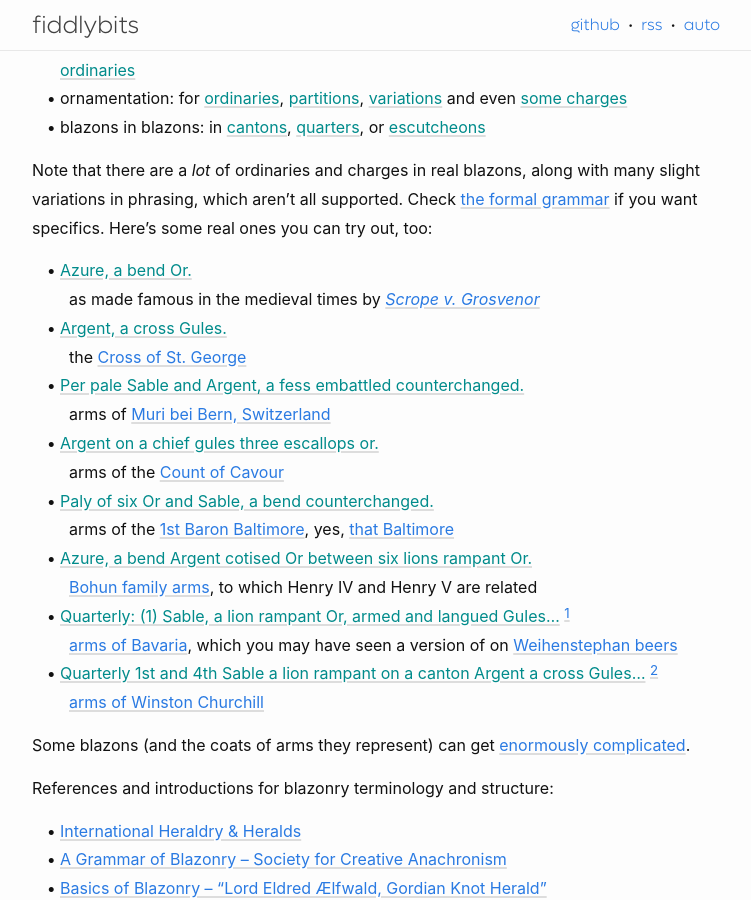
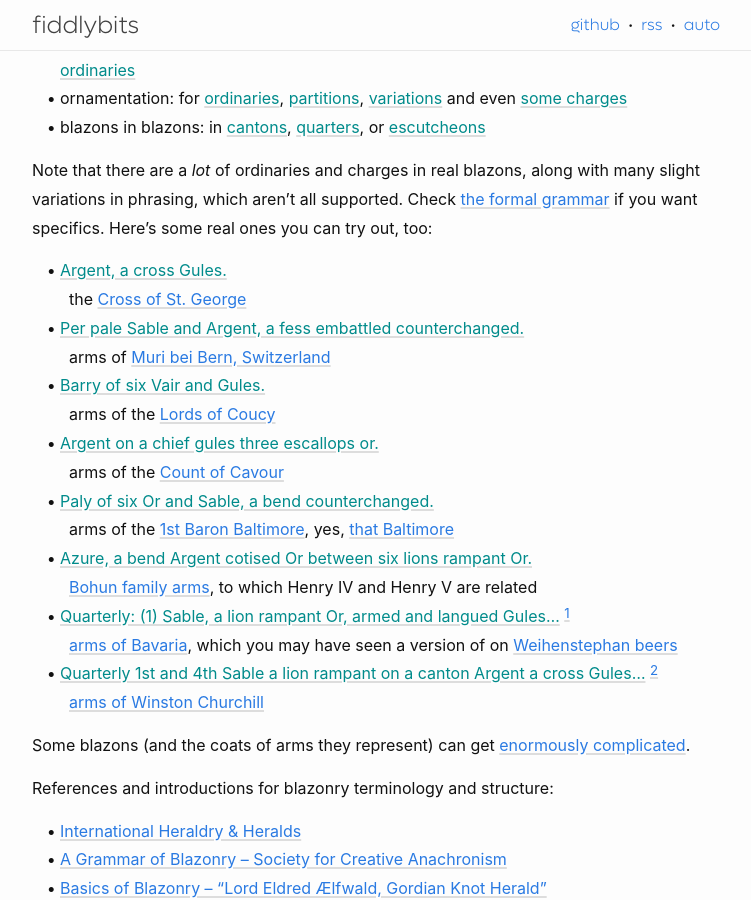
Before and after one commit to seansfkelley/seansfkelley.github.io, a Jekyll site: the page built from _posts/2023-08-28-blazonry.md, in a window 1280 px wide and 900 px high, scrolled down 767 px. Shown: the whole window, without its empty margins (264-1015 px from the left). Built offline with Jekyll 4.4.1, drawn with Linux system fonts in a browser that asks for light colours.

Commit message:
Add example of Coucy.

```diff
--- a/_posts/2023-08-28-blazonry.md
+++ b/_posts/2023-08-28-blazonry.md
@@ -84,15 +84,15 @@
 
 Note that there are a _lot_ of ordinaries and charges in real blazons, along with many slight variations in phrasing, which aren't all supported. Check [the formal grammar](/assets/blazonry/grammar.txt) if you want specifics. Here's some real ones you can try out, too:
 
-- <a href="#" data-example>Azure, a bend Or.</a>
-    <br>
-    &nbsp;&nbsp;as made famous in the medieval times by [_Scrope v. Grosvenor_](https://en.wikipedia.org/wiki/Scrope_v_Grosvenor)
 - <a href="#" data-example>Argent, a cross Gules.</a>
     <br>
     &nbsp;&nbsp;the [Cross of St. George](https://en.wikipedia.org/wiki/Saint_George's_Cross)
 - <a href="#" data-example>Per pale Sable and Argent, a fess embattled counterchanged.</a>
     <br>
     &nbsp;&nbsp;arms of [Muri bei Bern, Switzerland](https://en.wikipedia.org/wiki/Muri_bei_Bern)
+- <a href="#" data-example>Barry of six Vair and Gules.</a>
+    <br>
+    &nbsp;&nbsp;arms of the [Lords of Coucy](https://en.wikipedia.org/wiki/Lords_of_Coucy)
 - <a href="#" data-example>Argent on a chief gules three escallops or.</a>
     <br>
     &nbsp;&nbsp;arms of the [Count of Cavour](https://en.wikipedia.org/wiki/Count_of_Cavour)
```
